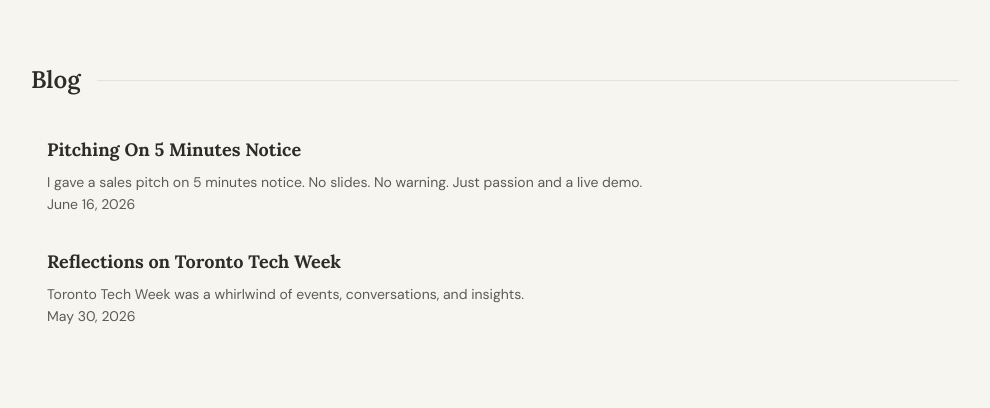
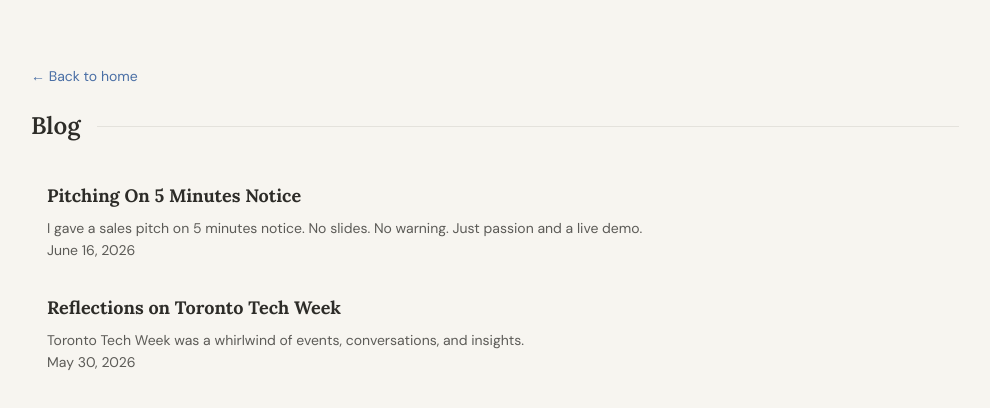
Before and after one commit to michaeljf07/portfolio-website, a Next.js app: page /blog in a window 1280 px wide. Shown: the top 408 px of the page, without its empty margins (145-1135 px from the left). Built offline with nearby package versions, Linux system fonts and the light colour scheme.

Commit message:
fix: add back button to blog page

```diff
--- a/app/blog/page.tsx
+++ b/app/blog/page.tsx
@@ -1,10 +1,17 @@
 import { SectionHeading } from "../components/SectionHeading";
 import { getAllPosts } from "@/app/lib/markdown";
 import BlogCard from "@/app/components/blog/BlogCard";
+import Link from "next/link";
 
 export default function Blog() {
     return (
         <section id="blog">
+            <Link
+                href="/"
+                className="text-sm text-text-muted hover:text-text no-underline hover:no-underline mb-6 inline-block"
+            >
+                ← Back to home
+            </Link>
             <SectionHeading>Blog</SectionHeading>
             <div>
                 {getAllPosts().map((post) => (
```
